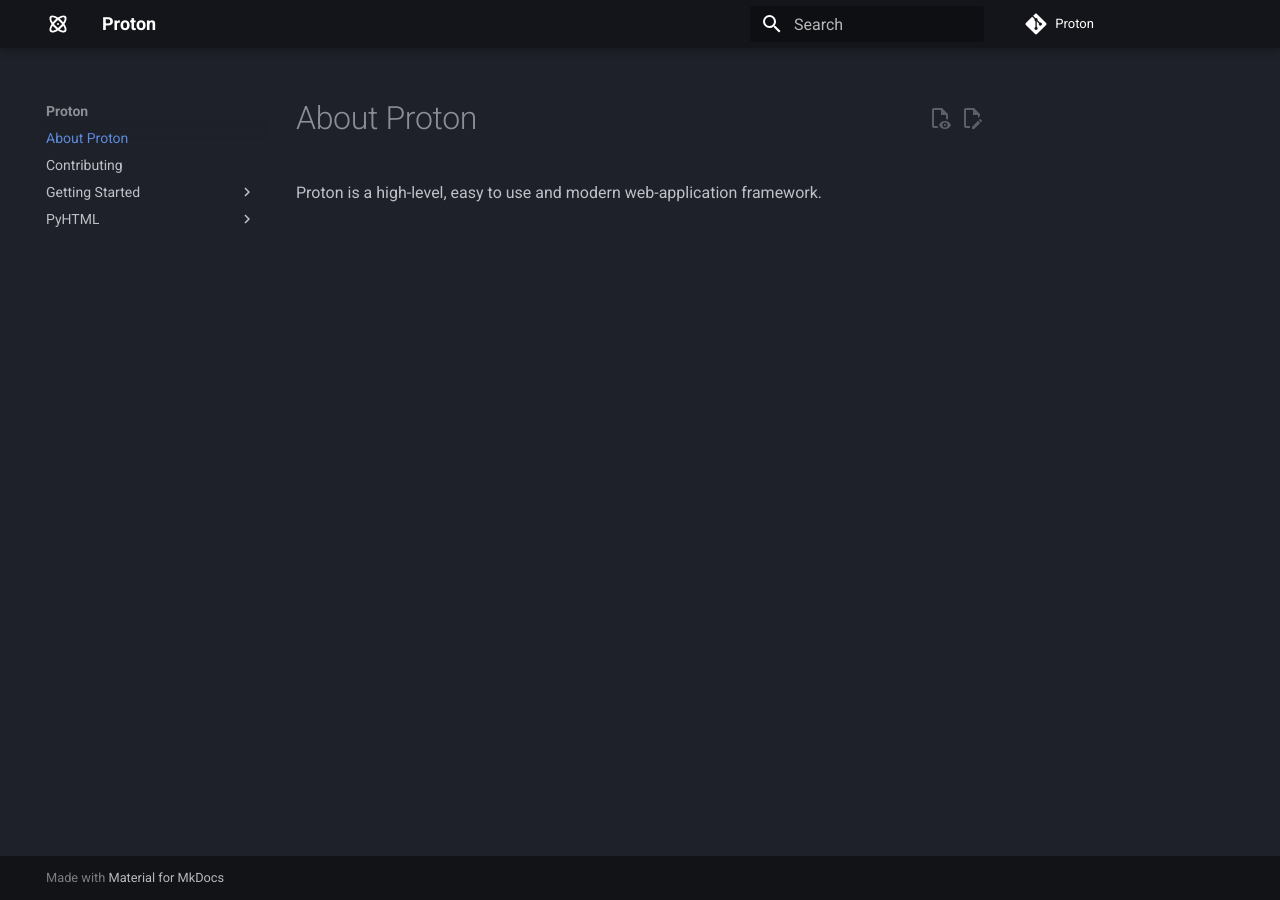
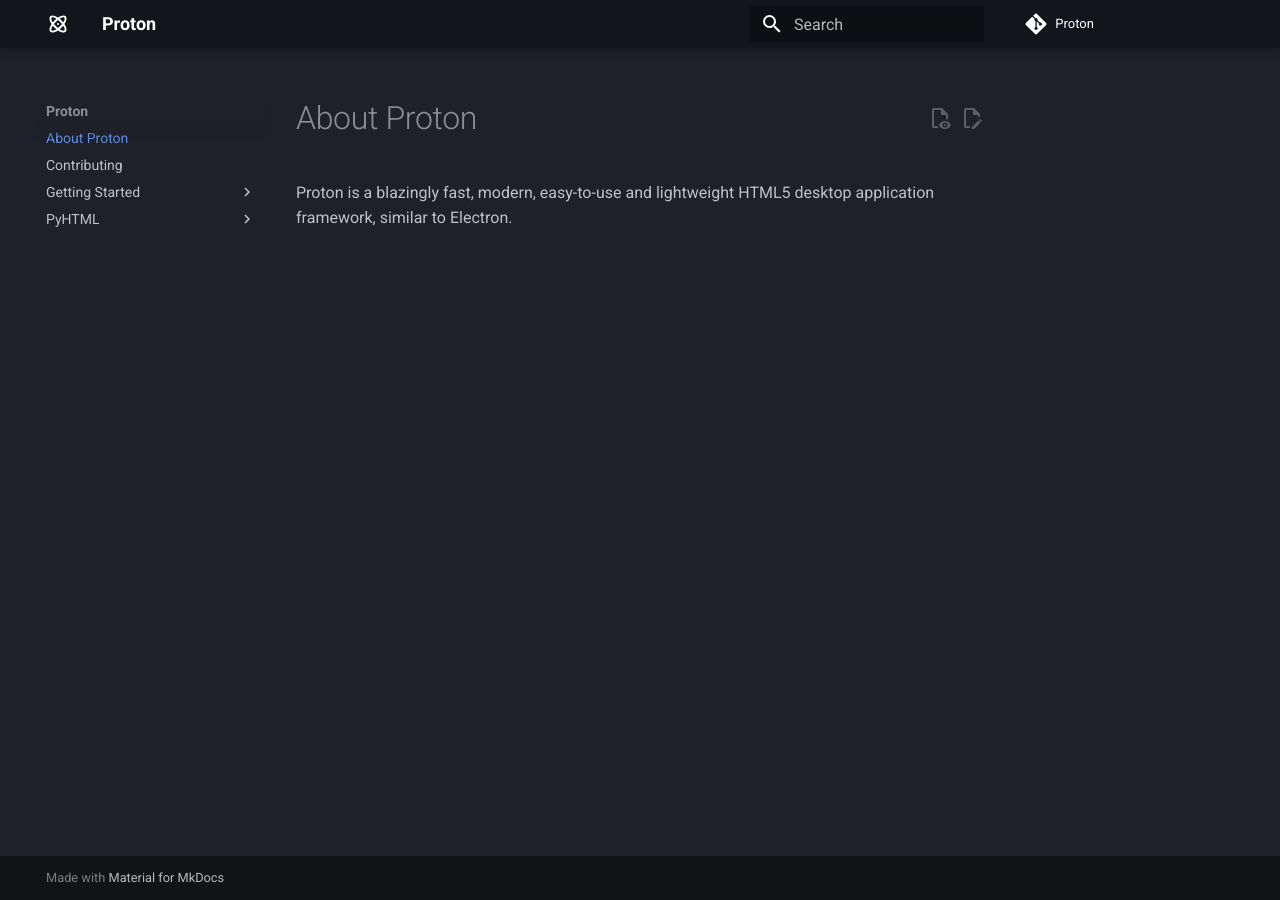
Before and after one commit to Xanderplayz16/proton, an MkDocs documentation site: the page built from docs/docs/index.md, in a window 1280 px wide. Built offline with MkDocs 1.6.1 and Material for MkDocs 9.7.7, drawn with Linux system fonts in a browser that asks for light colours; comment, search, counter and statistics services are not loaded.

Commit message:
Update index.md

```diff
--- a/docs/docs/index.md
+++ b/docs/docs/index.md
@@ -1,2 +1,2 @@
 # About Proton
-Proton is a high-level, easy to use and modern web-application framework.
+Proton is a blazingly fast, modern, easy-to-use and lightweight HTML5 desktop application framework, similar to Electron.
```
